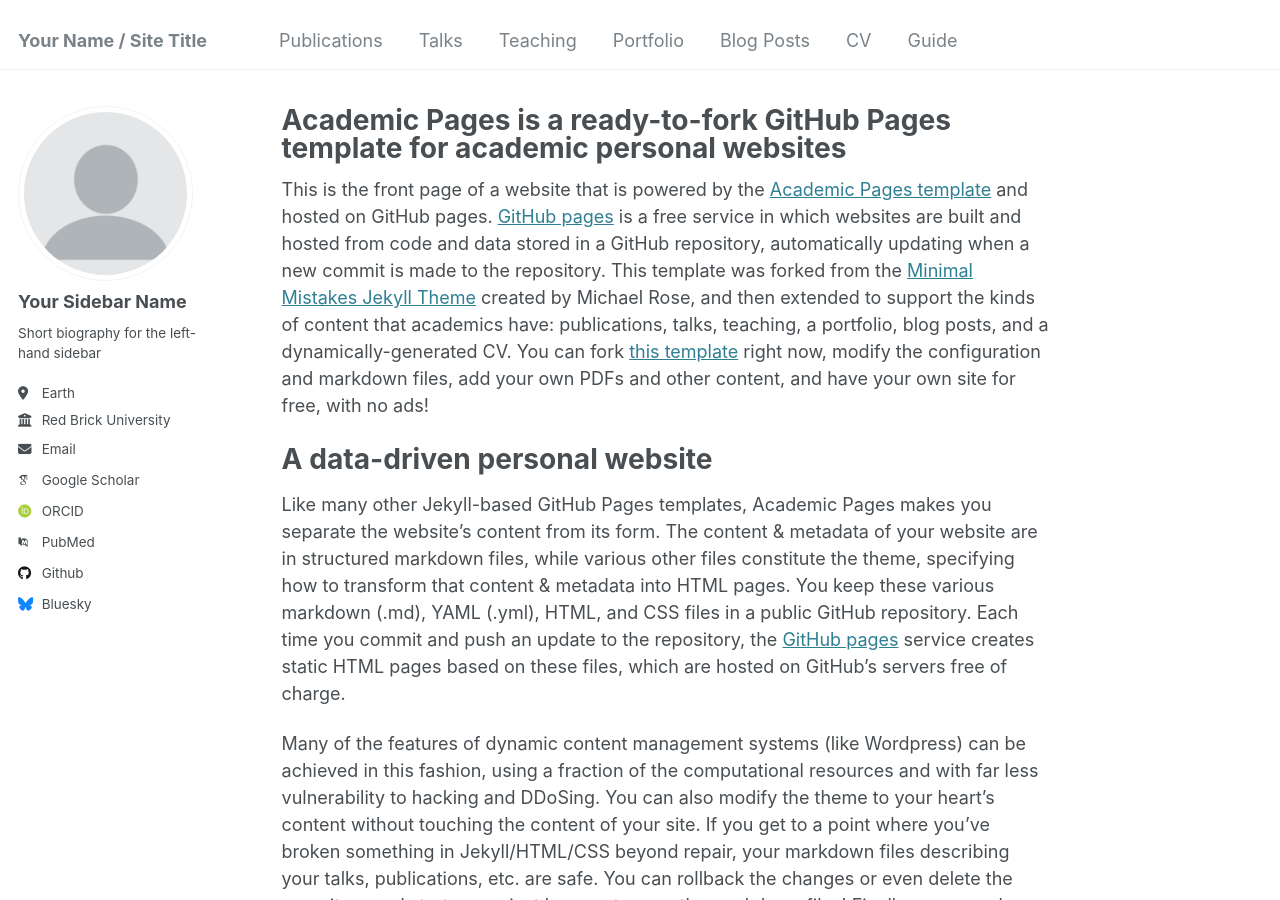
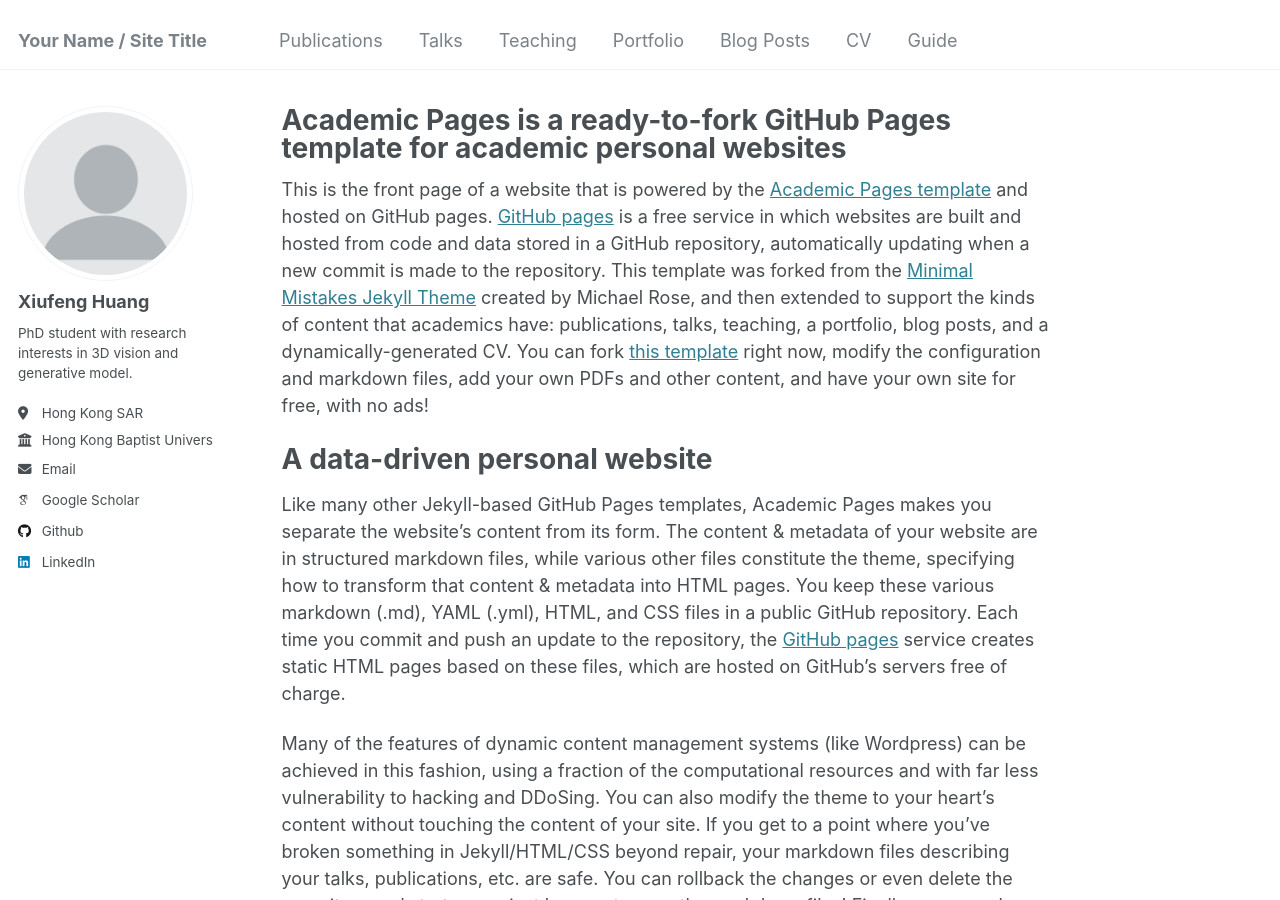
Before and after one commit to kevinhuangxf/kevinhuangxf.github.io, a Jekyll site: the page built from _pages/about.md, in a window 1280 px wide and 900 px high. Built offline with Jekyll 4.4.1, drawn with Linux system fonts in a browser that asks for light colours; some web fonts are replaced.

Commit message:
Update _config.yml

```diff
--- a/_config.yml
+++ b/_config.yml
@@ -22,21 +22,21 @@ repository               : "academicpages/academicpages.github.io"
 author:
   # Biographic information
   avatar           : "profile.png"
-  name             : "Your Sidebar Name"
+  name             : "Xiufeng Huang"
   pronouns         : # example: "she/her"
-  bio              : "Short biography for the left-hand sidebar"
-  location         : "Earth"
-  employer         : "Red Brick University"
+  bio              : "PhD student with research interests in 3D vision and generative model."
+  location         : "Hong Kong SAR"
+  employer         : "Hong Kong Baptist University"
   uri              : # URL
-  email            : "none@example.org"
+  email            : "kevin.huang.xf@gmail.com"
 
   # Academic websites
   arxiv            : # URL - Update with the correct link to your profile
-  googlescholar    : "https://scholar.google.com/citations?user=PS_CX0AAAAAJ"
+  googlescholar    : "https://scholar.google.com/citations?user=0l8-UK0AAAAJ&hl=en"
   impactstory      : # URL
-  orcid            : "http://orcid.org/yourorcidurl"
+  orcid            : # URL "http://orcid.org/yourorcidurl"
   semantic         : # URL
-  pubmed           : "https://www.ncbi.nlm.nih.gov/pubmed/?term=john+snow"
+  pubmed           : # URL "https://www.ncbi.nlm.nih.gov/pubmed/?term=john+snow"
   researchgate     : # URL
   scopus           : # URL
 
@@ -44,12 +44,12 @@ author:
   bitbucket        : # Username - Update with your username on the site
   codepen          : # Username
   dribbble         : # Username
-  github           : "academicpages"
+  github           : "https://github.com/kevinhuangxf"
   kaggle           : # Username
   stackoverflow    : # User number or user number and name (i.e., use "1" or "1/jeff-atwood")
 
   # Social media
-  bluesky          : "bsky.app" # Replace this with you Bluesky username
+  bluesky          : # "bsky.app" # Replace this with you Bluesky username
   facebook         : # Username
   flickr           : # Username
   foursquare       : # Username
@@ -58,7 +58,7 @@ author:
   keybase          : # Username
   instagram        : # Username
   lastfm           : # Username
-  linkedin         : # Username
+  linkedin         : "https://www.linkedin.com/in/xiufeng-huang-003450191/" # Username
   mastodon         : # URL
   medium           : # URL
   pinterest        : # Username
```
